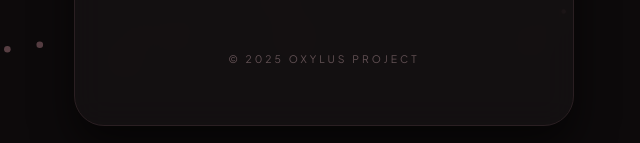
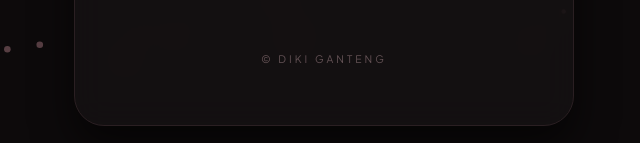
Before and after one commit to dikiwibu567/websiteofficial, a plain HTML site: page index.html in a window 1280 px wide. Shown: the part 726-869 px from the top of the page, 316-956 px from the left. Drawn offline with nearby package versions, Linux system fonts and the light colour scheme.

Commit message:
Update index.html

```diff
--- a/index.html
+++ b/index.html
@@ -166,7 +166,7 @@
         </div>
 
         <footer>
-            &copy; 2025 OXYLUS PROJECT
+            &copy; DIKI GANTENG
         </footer>
     </div>
 
```
